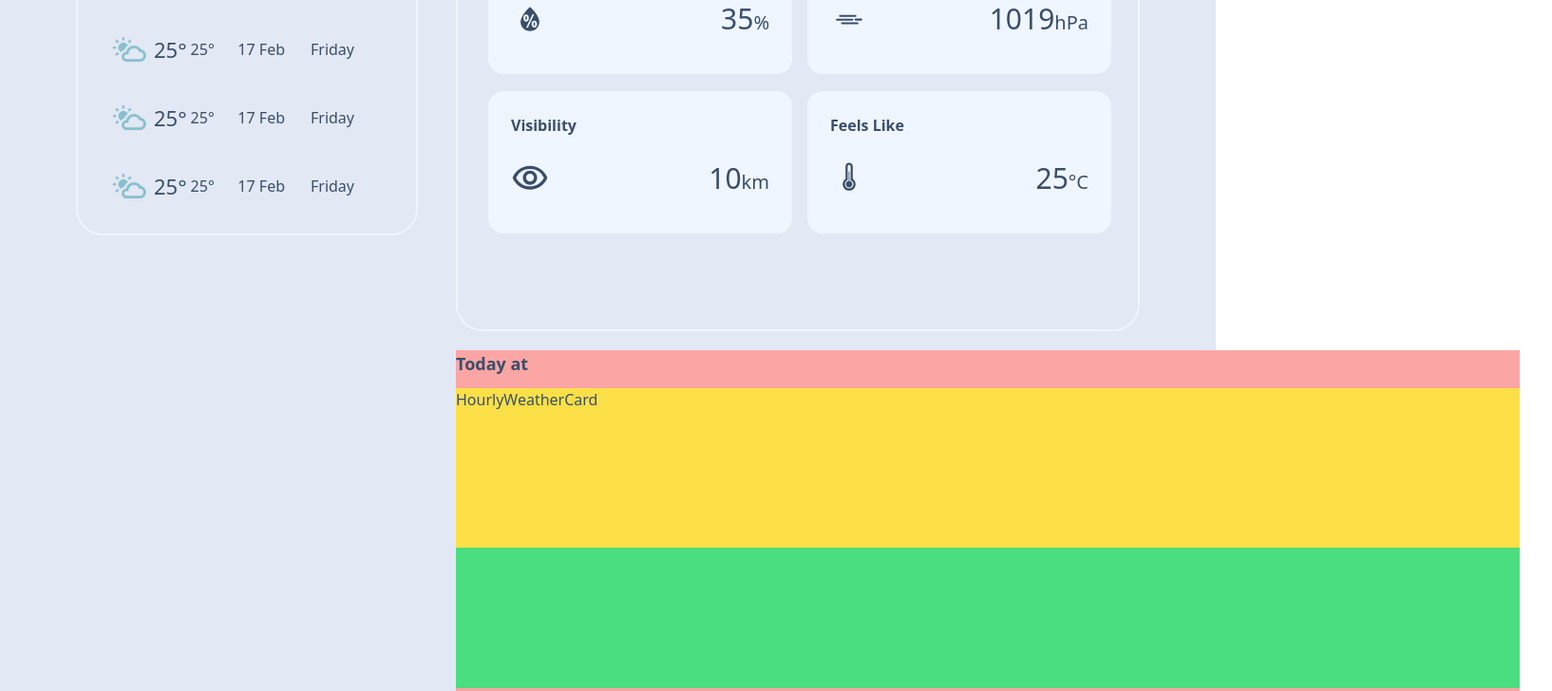
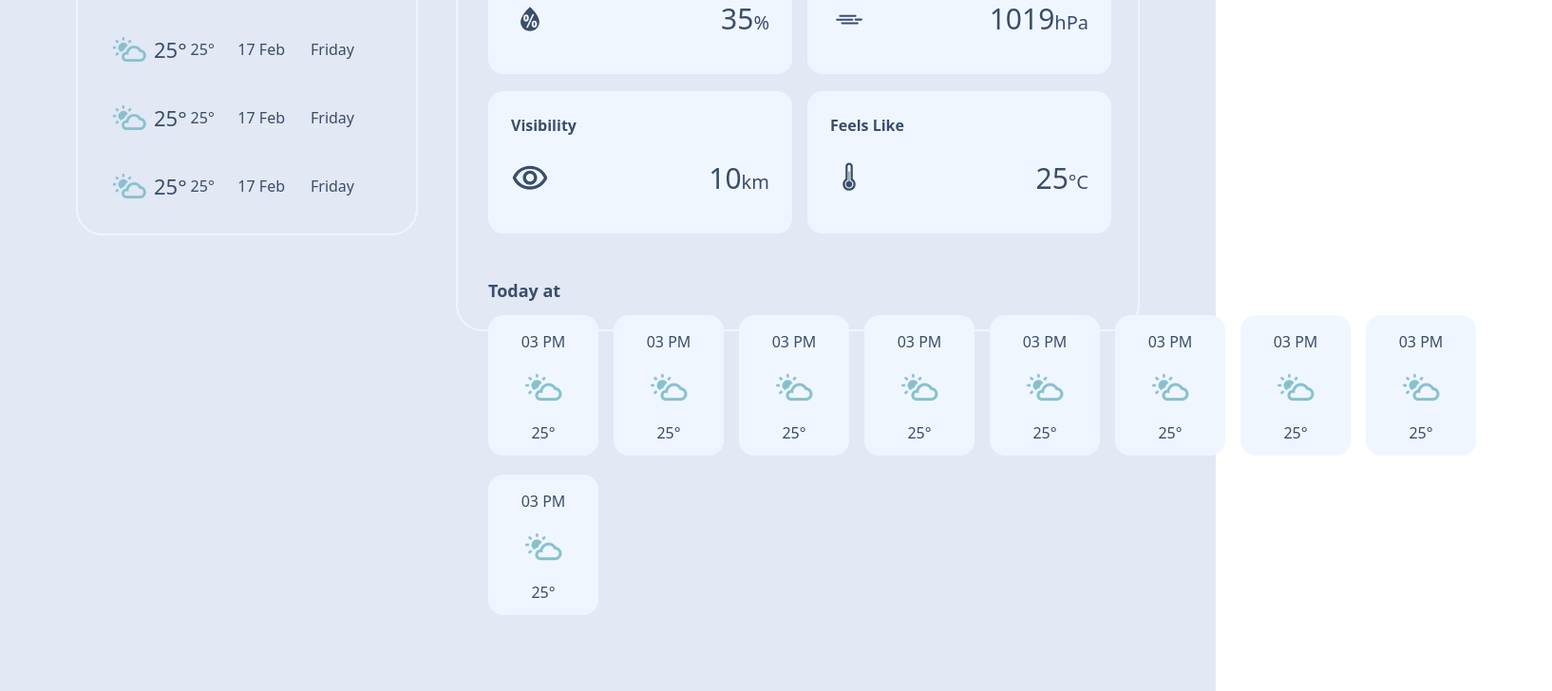
Before and after one commit to ItsMeSteve88/Skyward, a React (Vite) app: page / in a window 1280 px wide. Shown: the part 678-1406 px from the top of the page at 95% size, 1634 px wide, since content can reach past the window. Built offline with nearby package versions, Linux system fonts and the light colour scheme.

Commit message:
today at display

```diff
--- a/src/App.jsx
+++ b/src/App.jsx
@@ -73,17 +73,24 @@ function App() {
                 />
               </div>
             </div>
+          <div className="hourlyweather">
+            <div className="flex items-center self-stretch pb-3">
+              <h1 className="text-lg font-semibold flex-1">Today at</h1>
+            </div>
+            <div className="hourlyrow">
+              <HourlyWeatherCard />
+              <HourlyWeatherCard />
+              <HourlyWeatherCard />
+              <HourlyWeatherCard />
+              <HourlyWeatherCard />
+              <HourlyWeatherCard />
+              <HourlyWeatherCard />
+              <HourlyWeatherCard />
+            </div>
+            <div className="hourlyrow2">
+              <HourlyWeatherCard />
+            </div>
           </div>
-              <div className="hourlyweather">
-                 <div className='flex items-center self-stretch pb-3'>
-                    <h1 className='text-lg font-semibold flex-1'>Today at</h1>
-                 </div>
-                 <div className='hourlyrow'>
-                    <HourlyWeatherCard/>
-                 </div>
-                 <div className='hourlyrow2'>
-
-                 </div>
           </div>
         </div>
       </div>
--- a/src/components/main/HourlyWeatherCard.jsx
+++ b/src/components/main/HourlyWeatherCard.jsx
@@ -2,7 +2,13 @@ import React from 'react'
 
 const HourlyWeatherCard = () => {
   return (
-    <div>HourlyWeatherCard</div>
+     <div className='flex flex-col items-center gap-3 p-4 w-[116px] h-[148px] rounded-2xl bg-base-200 '>
+        <p className='text-base'>03 PM</p>
+        <img src='favicon.png' alt='icon' className='h-12 w-12' />
+        <div className='flex items-center'>
+           <p className='text-base'>25&deg;</p>
+        </div>
+     </div>
   )
 }
 
--- a/src/index.css
+++ b/src/index.css
@@ -84,12 +84,12 @@
 }
 
 .hourlyweather {
-   @apply bg-red-300 w-[288px] md:w-[416px] lg:w-[1120px] 2xl:w-[1120px] h-[349px] md:h-[357px] lg:h-[359px] 2xl:h-[359px] flex flex-col items-start self-stretch
+   @apply  w-[288px] md:w-[416px] lg:w-[1120px] 2xl:w-[1120px] h-[349px] md:h-[357px] lg:h-[359px] 2xl:h-[359px] flex flex-col items-start self-stretch mt-8
 }
 
 .hourlyrow {
-   @apply flex items-start self-stretch gap-3 md:gap-4 pb-4 md:pb-5 bg-yellow-300 h-[164px] md:h-[168px]
+   @apply flex items-start self-stretch gap-3 md:gap-4 pb-4 md:pb-5  h-[164px] md:h-[168px]
 }
 .hourlyrow2 {
-   @apply flex items-start self-stretch gap-3 md:gap-4 h-[148px] md:h-[148px] bg-green-400
+   @apply flex items-start self-stretch gap-3 md:gap-4 h-[148px] md:h-[148px]
 }
```
